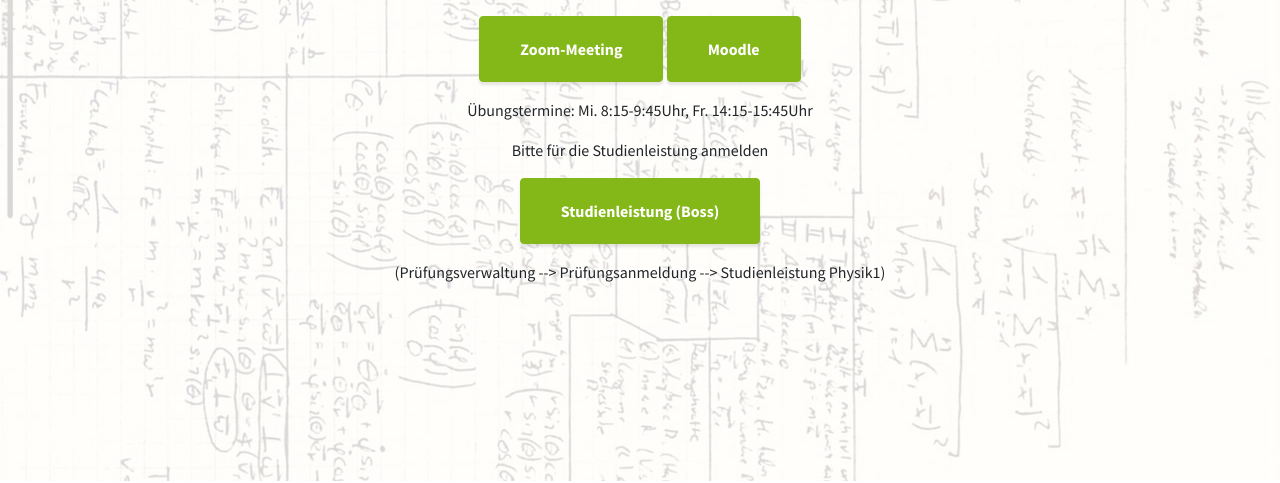
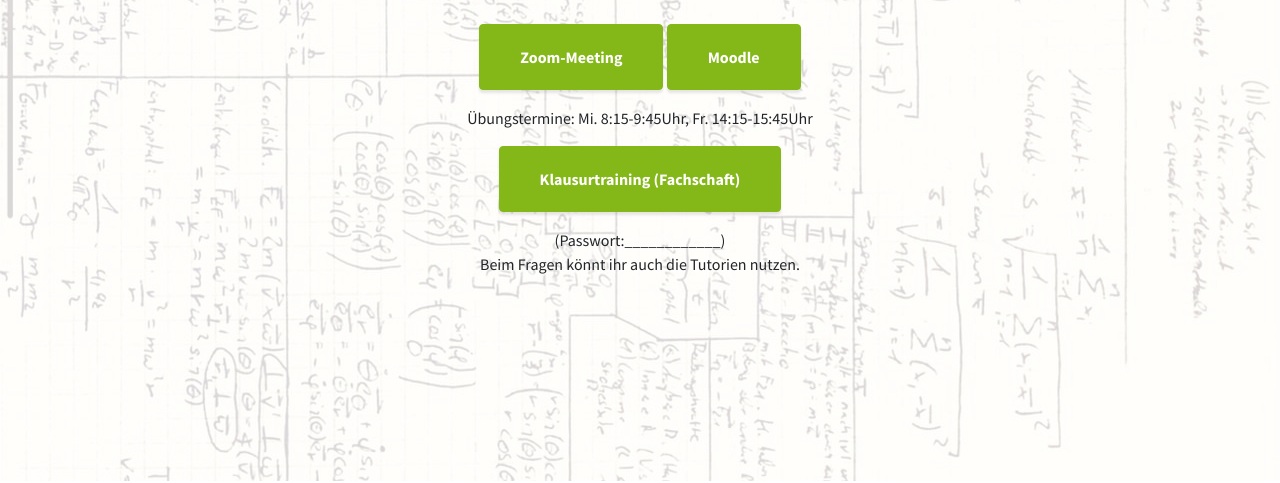
Before and after one commit to marcelkebe/homepage_physik, a website with bundled scripts: page index.html in a window 1280 px wide. Shown: the part 319-802 px from the top of the page. Built offline with nearby package versions, Linux system fonts and the light colour scheme.

Commit message:
add Klausurtraining

```diff
--- a/index.html
+++ b/index.html
@@ -43,9 +43,12 @@
             Fr. 14:15-15:45Uhr</div>
           </p>
         <p>
-            Bitte für die Studienleistung anmelden
-            <p><a class="btn btn-primary btn-xl js-scroll-trigger" href="https://www.boss.tu-dortmund.de/">Studienleistung (Boss)</a></p>
-            (Prüfungsverwaltung --> Prüfungsanmeldung --> Studienleistung Physik1)
+            <p><a class="btn btn-primary btn-xl js-scroll-trigger" href="http://fachschaft-physik.tu-dortmund.de/wordpress/studium/altklausuren-gedaechtnisprotokolle/">Klausurtraining (Fachschaft)</a></p>
+            (Passwort:____________)
+            <p>
+              Beim Fragen könnt ihr auch die Tutorien nutzen.
+            </p>
+
         </p>
       </div>
 
```
